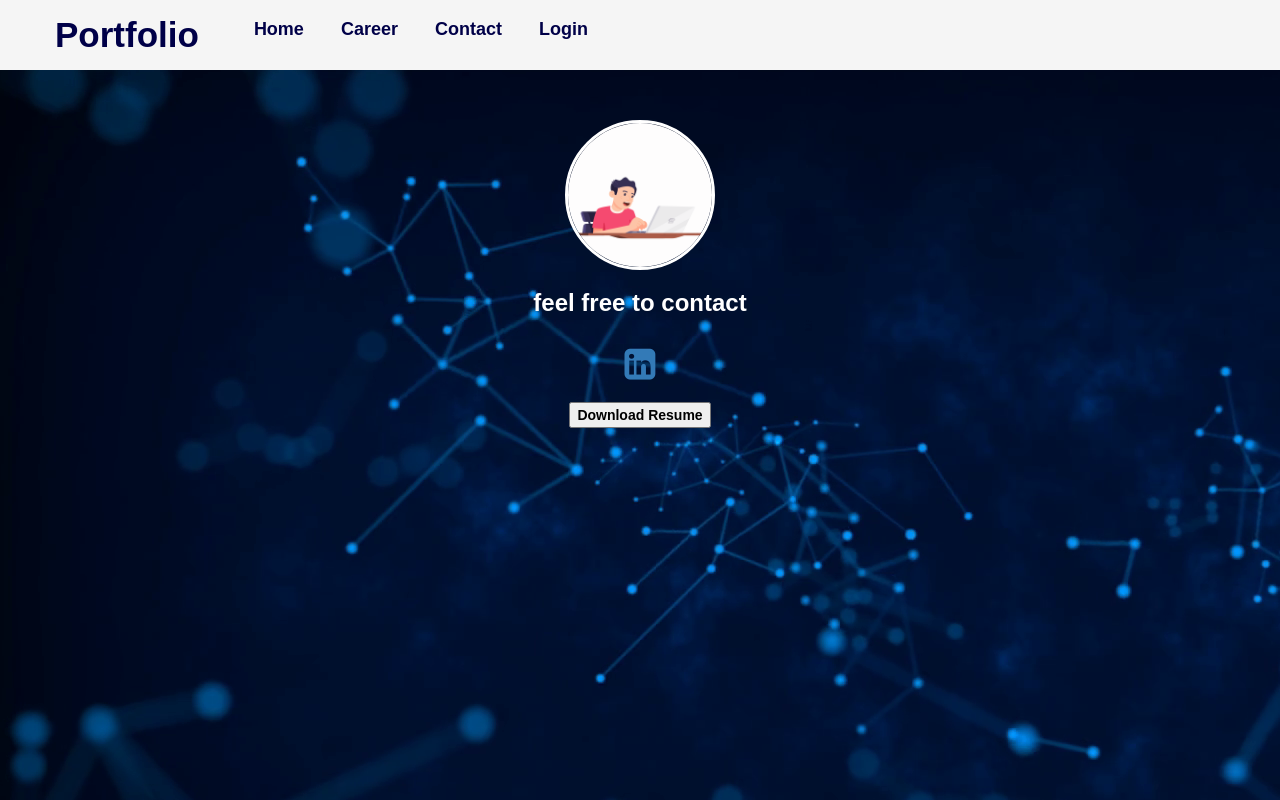
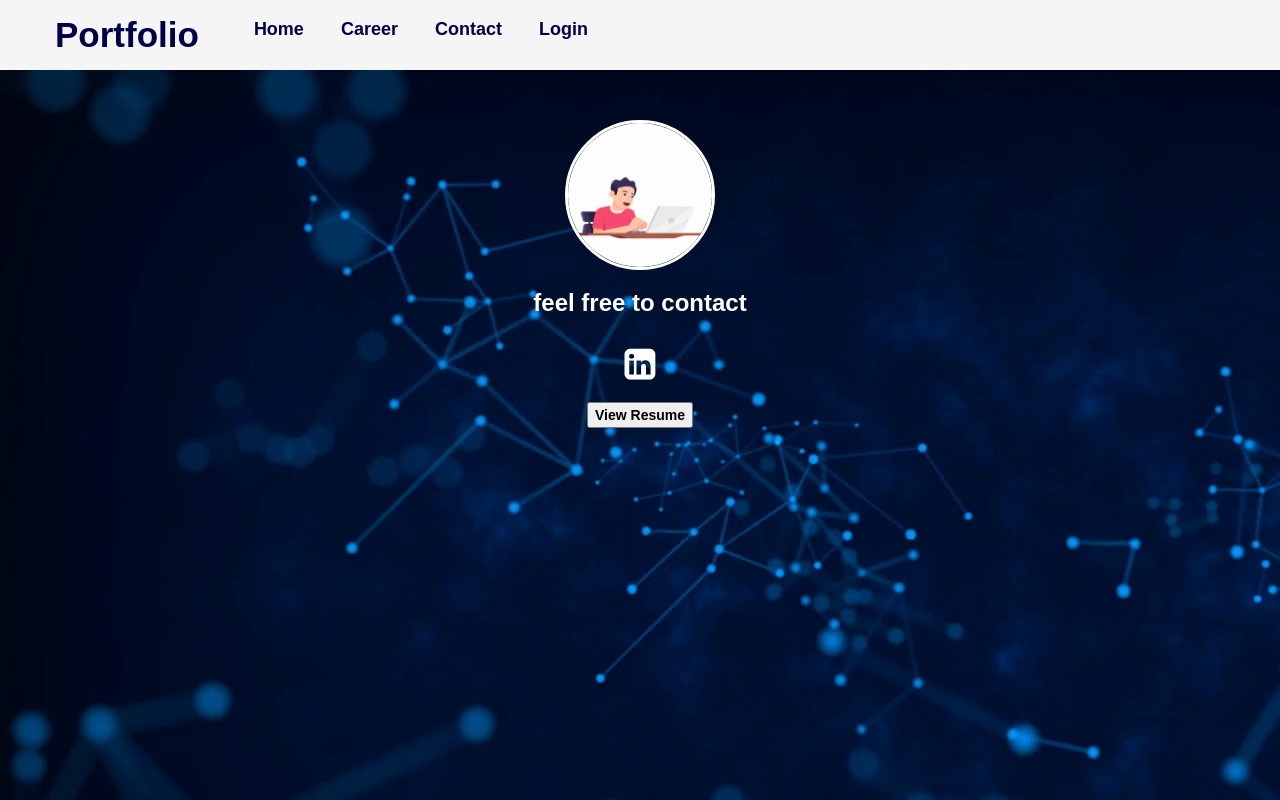
Before and after one commit to SandipanK97/ergophile, a React (Create React App) app in the folder client/: page /contact in a window 1280 px wide. Built offline with nearby package versions, Linux system fonts and the light colour scheme.

Commit message:
modified

```diff
--- a/client/src/pages/Contact.jsx
+++ b/client/src/pages/Contact.jsx
@@ -19,13 +19,15 @@ export default function Contact(props) {
         <br></br>
 
         <h3><strong style={{color:'white'}}>feel free to contact</strong></h3><br></br>
-        <a href='https://www.linkedin.com/in/sandipan-kundu-268a6b202/'>
-        <i  className="fa fa-linkedin-square" style={{fontSize:'36px',cursor: 'pointer'}}></i>
+        <a href='https://www.linkedin.com/in/sandipan-kundu-268a6b202/'
+        target="_blank" rel="noopener noreferrer">
+        <i  className="fa fa-linkedin-square" style={{fontSize:'36px',cursor: 'pointer',color:'white'}}></i>
         </a>
         <br></br><br></br>
-        <a href='https://drive.google.com/file/d/1IbKYlp14-xeuhLM_v26-tO7kLn5tb4NV/view?usp=sharing' download>
+        <a href='https://drive.google.com/file/d/1IbKYlp14-xeuhLM_v26-tO7kLn5tb4NV/view?usp=sharing'
+        target="_blank" rel="noopener noreferrer">
         <button style={{color:'black'}}>
-        <strong>Download Resume</strong>
+        <strong>View Resume</strong>
         </button>
         </a>
        </center>
```
Also changed, not shown: client/public/logo192.png (deleted), client/public/logo512.png (deleted).
